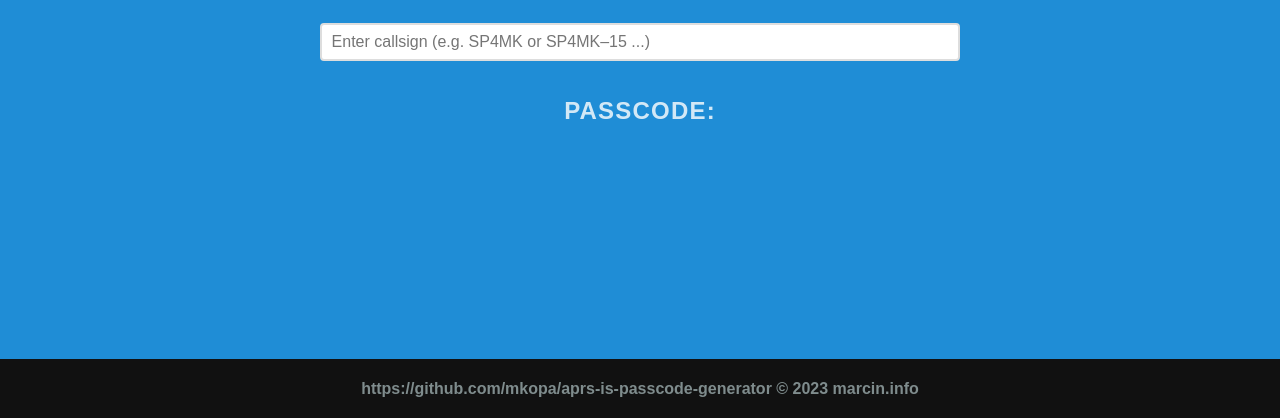
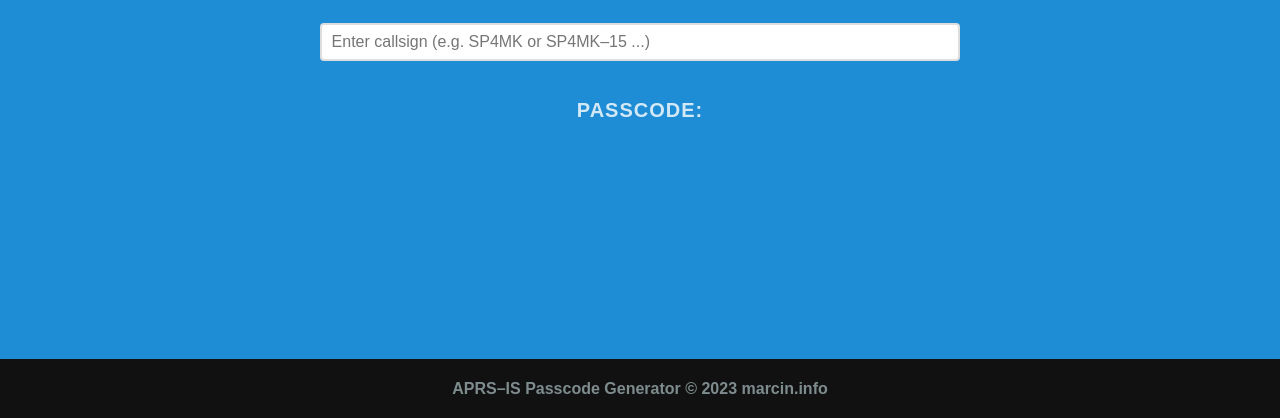
Before and after one commit to mkopa/aprs-is-passcode-generator, a website: page index.html in a window 1280 px wide. Shown: the part 382-800 px from the top of the page. Drawn offline with nearby package versions, Linux system fonts and the light colour scheme.

Commit message:
Update index.html

```diff
--- a/index.html
+++ b/index.html
@@ -32,11 +32,11 @@
           type="text"
           placeholder="Enter callsign (e.g. SP4MK or SP4MK&ndash;15 ...)"
         />
-        <h2 id="passcode" class="splash-subhead">Passcode:</h2>
+        <p id="passcode" class="splash-subhead">Passcode:</p>
       </div>
       <div class="footer l-box is-center">
         <a href="https://github.com/mkopa/aprs-is-passcode-generator"
-          >https://github.com/mkopa/aprs-is-passcode-generator</a
+          >APRS&ndash;IS Passcode Generator</a
         >
         <a href="https://marcin.info">&copy; 2023 marcin.info</a>
       </div>
--- a/styles.css
+++ b/styles.css
@@ -116,6 +116,8 @@ a {
   color: white;
   letter-spacing: 0.05em;
   opacity: 0.8;
+  font-size: 20px;
+  font-weight: bold;
 }
 
 .content-wrapper {
```
